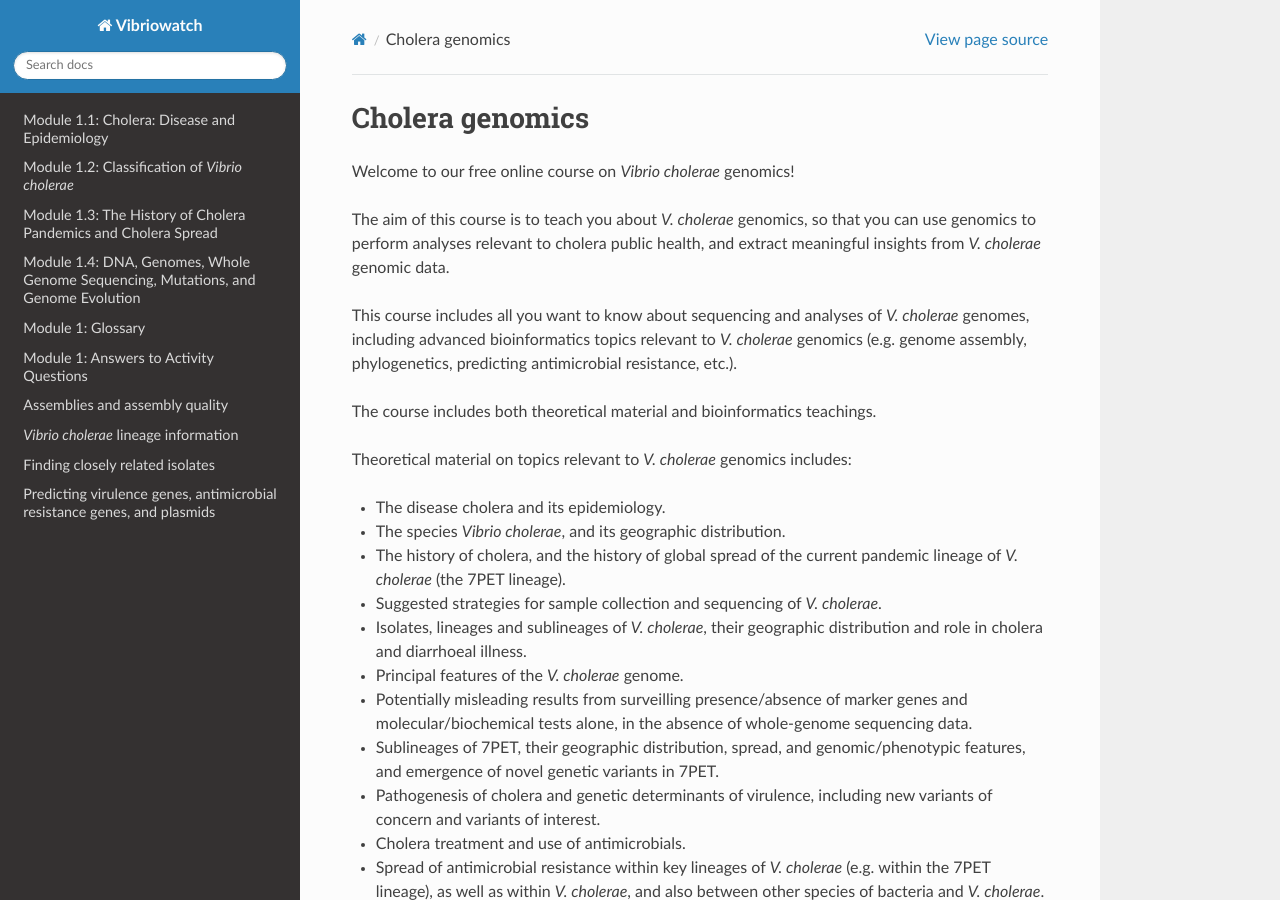
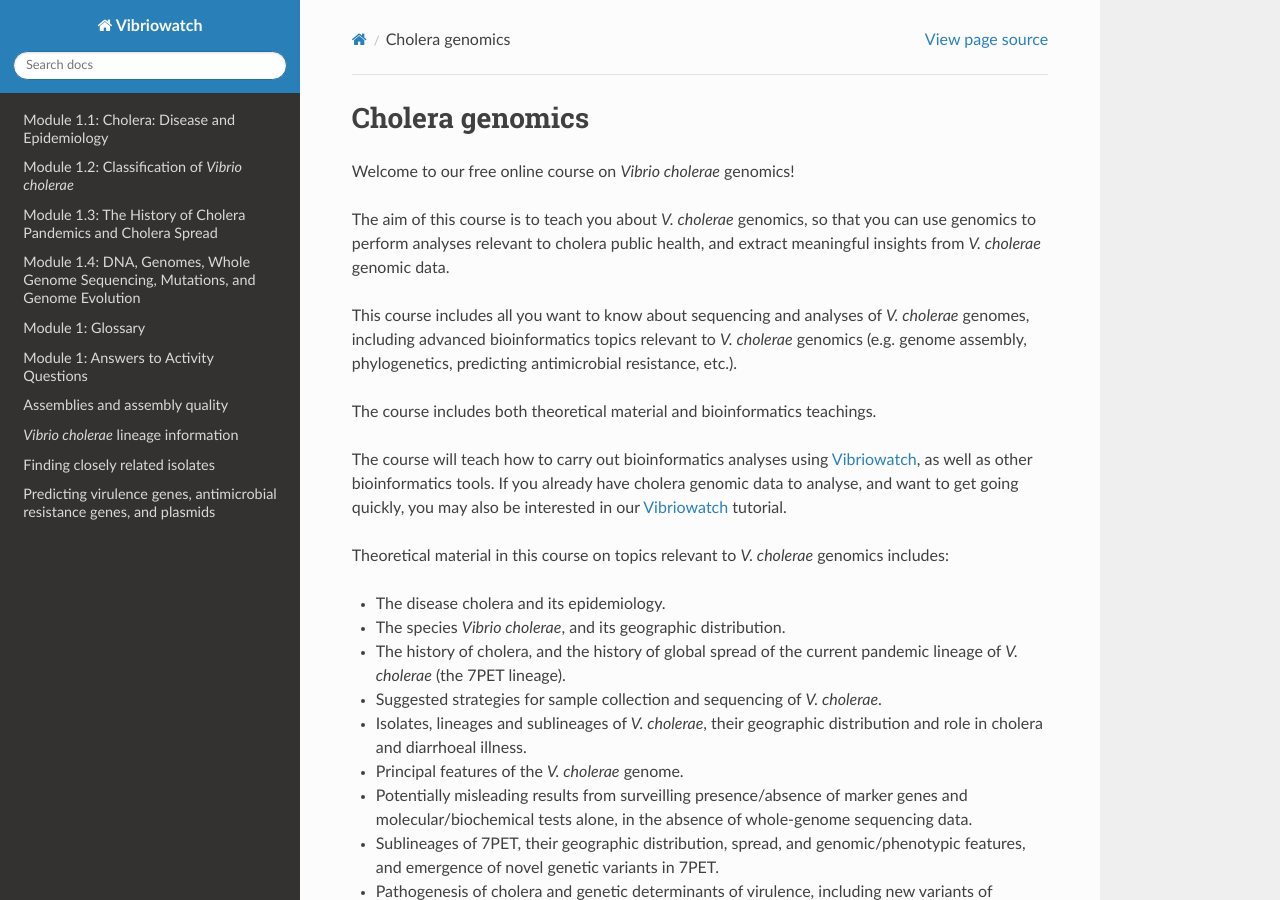
Before and after one commit to avrilcoghlan/cholerabook, a Sphinx documentation site: the page built from docs/source/index.rst, in a window 1280 px wide and 900 px high. Built offline with Sphinx 7.4.7 and the Read the Docs theme 3.1.0, drawn with Linux system fonts in a browser that asks for light colours.

Commit message:
Update index.rst

```diff
--- a/docs/source/index.rst
+++ b/docs/source/index.rst
@@ -9,7 +9,12 @@ This course includes all you want to know about sequencing and analyses of *V. c
 
 The course includes both theoretical material and bioinformatics teachings.
 
-Theoretical material on topics relevant to *V. cholerae* genomics includes:
+The course will teach how to carry out bioinformatics analyses using `Vibriowatch`_, as well as other bioinformatics tools.
+If you already have cholera genomic data to analyse, and want to get going quickly, you may also be interested in our `Vibriowatch`_ tutorial.
+
+.. _Vibriowatch: https://vibriowatch.readthedocs.io
+
+Theoretical material in this course on topics relevant to *V. cholerae* genomics includes:
 
 * The disease cholera and its epidemiology.
 * The species *Vibrio cholerae*, and its geographic distribution.
```
